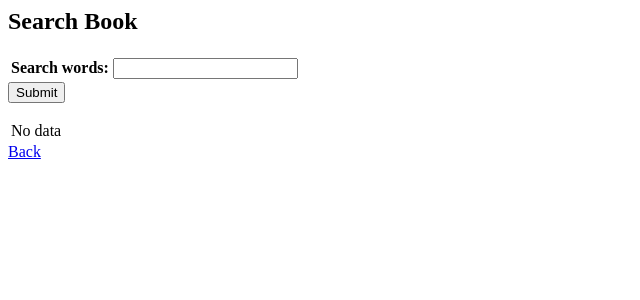
After one commit to tab0902/bookplaylist, a Django app: page /playlist/create/book/ in a window 1280 px wide. The commit adds this page. Shown: the top 300 px of the page, without its empty margins (0-640 px from the left). Run offline with Django 3.2, Linux system fonts and the light colour scheme; the visitor is signed in with stand-in values (Sample User, id 1).

Commit message:
Enable to store Book.id to session

```diff
--- a/bookplaylist/views.py
+++ b/bookplaylist/views.py
@@ -30,6 +30,8 @@ class SearchFormView(generic.FormView):
         return query
 
     def form_valid(self, form):
-        query = self._encode_query(form.cleaned_data['q'])
-        self.success_url += '?{}'.format(query)
+        self.query = self._encode_query(form.cleaned_data['q'])
         return super().form_valid(form)
+
+    def get_success_url(self):
+        return super().get_success_url() + '?{}'.format(self.query)
--- /dev/null
+++ b/main/templates/main/playlist/books.html
@@ -0,0 +1,54 @@
+{% load i18n %}
+<h2>{{ title }}</h2>
+
+<form action="" method="post">
+    <table>
+        {{ form.as_table }}
+    </table>
+    {% csrf_token %}
+    <input type="submit">
+</form>
+
+<table>
+    <tbody>
+        {% for book in books %}
+        <tr>
+            <td rowspan="5"><img src='{{ book.cover }}'></td>
+            <td>{{ book.title }}</td>
+        </tr>
+        <tr>
+            <td>{{ book.author }}</td>
+        </tr>
+        <tr>
+            <td>{{ book.publisher }}</td>
+        </tr>
+        <tr>
+            <td>{{ book.pubdate }}</td>
+        </tr>
+        <tr>
+            <td>
+                {% if book.pk|stringformat:'s' in books_in_session %}
+                <button onclick="location.href='{% url 'main:playlist_'|add:mode|add:'_book_store' pk book.pk %}'" disabled>{% trans 'Add book' %}</button>
+                {% trans 'This book is already in the playlist.' %}
+                {% else %}
+                <button onclick="location.href='{% url 'main:playlist_'|add:mode|add:'_book_store' pk book.pk %}'">{% trans 'Add book' %}</button>
+                {% endif %}
+            </td>
+        </tr>
+        {% empty %}
+        <tr>
+            <td>{% trans 'No data' %}</td>
+        </tr>
+        {% endfor %}
+    </tbody>
+</table>
+
+{% if mode|add:'/book' in request.META.HTTP_REFERER %}
+{% if mode == 'create' %}
+<a href="{% url 'main:playlist_create' %}">{% trans 'Back' %}</a>
+{% elif mode == 'update' %}
+<a href="{% url 'main:playlist_update' pk %}">{% trans 'Back' %}</a>
+{% endif %}
+{% else %}
+<a href="{{ request.META.HTTP_REFERER }}">{% trans 'Back' %}</a>
+{% endif %}
--- a/main/templates/main/playlist/update.html
+++ b/main/templates/main/playlist/update.html
@@ -9,4 +9,10 @@
     <input type="submit">
 </form>
 
+<a href="{% url 'main:playlist_update_book' playlist.pk %}">{% trans 'Add book' %}</a>
+
+{% if 'complete' in request.META.HTTP_REFERER or 'update/book' in request.META.HTTP_REFERER %}
 <a href="{% url 'main:playlist_detail' playlist.pk %}">{% trans 'Back' %}</a>
+{% else %}
+<a href="{{ request.META.HTTP_REFERER }}">{% trans 'Back' %}</a>
+{% endif %}
--- a/main/urls.py
+++ b/main/urls.py
@@ -5,9 +5,13 @@ app_name = 'main'
 urlpatterns = [
     path('', views.IndexView.as_view(), name='index'),
     path('playlist/', views.PlaylistView.as_view(), name='playlist'),
+    path('playlist/create/', views.PlaylistCreateView.as_view(), name='playlist_create'),
+    path('playlist/create/book/', views.PlaylistCreateBookView.as_view(), name='playlist_create_book'),
+    path('playlist/create/book/<uuid:book>/', views.PlaylistCreateBookStoreView.as_view(), name='playlist_create_book_store'),
+    path('playlist/create/complete/', views.PlaylistCreateCompleteView.as_view(), name='playlist_create_complete'),
     path('playlist/<uuid:pk>/', views.PlaylistDetailView.as_view(), name='playlist_detail'),
     path('playlist/<uuid:pk>/update/', views.PlaylistUpdateView.as_view(), name='playlist_update'),
+    path('playlist/<uuid:pk>/update/book/', views.PlaylistUpdateBookView.as_view(), name='playlist_update_book'),
+    path('playlist/<uuid:pk>/update/book/<uuid:book>/', views.PlaylistUpdateBookStoreView.as_view(), name='playlist_update_book_store'),
     path('playlist/<uuid:pk>/delete/', views.PlaylistDeleteView.as_view(), name='playlist_delete'),
-    path('playlist/create/', views.PlaylistCreateView.as_view(), name='playlist_create'),
-    path('playlist/create/complete/', views.PlaylistCreateCompleteView.as_view(), name='playlist_create_complete'),
 ]
--- a/main/views.py
+++ b/main/views.py
@@ -11,7 +11,9 @@ from django.views import generic
 from .forms import (
     PlaylistForm, SearchForm,
 )
-from .models import Playlist
+from .models import (
+    Book, Playlist,
+)
 from bookplaylist.views import (
     ContextMixin, SearchFormView, login_required,
 )
@@ -61,9 +63,22 @@ class PlaylistDetailView(ContextMixin, generic.DetailView):
         return obj
 
 
+SESSION_KEY_PREFIX = 'books_'
+MODE_CREATE = 'create'
+MODE_UPDATE = 'update'
+
+
+class BookMixin:
+    mode = None
+
+    def _get_key_name(self):
+        return SESSION_KEY_PREFIX + self.mode
+
+
 @login_required
-class PlaylistCreateView(ContextMixin, generic.CreateView):
+class PlaylistCreateView(ContextMixin, BookMixin, generic.CreateView):
     form_class = PlaylistForm
+    mode = MODE_CREATE
     model = Playlist
     success_url = reverse_lazy('main:playlist_create_complete')
     template_name = 'main/playlist/create.html'
@@ -74,16 +89,17 @@ class PlaylistCreateView(ContextMixin, generic.CreateView):
         kwargs['user'] = self.request.user
         return kwargs
 
-
-@login_required
-class PlaylistCreateCompleteView(ContextMixin, generic.TemplateView):
-    template_name = 'main/playlist/create_complete.html'
-    title = _('Playlist created')
+    def get(self, request, *args, **kwargs):
+        key = self._get_key_name()
+        if not request.GET.get('continue') and key in request.session:
+            del request.session[key]
+        return super().get(request, *args, **kwargs)
 
 
 @login_required
-class PlaylistUpdateView(ContextMixin, generic.UpdateView):
+class PlaylistUpdateView(ContextMixin, BookMixin, generic.UpdateView):
     form_class = PlaylistForm
+    mode = MODE_UPDATE
     model = Playlist
     template_name = 'main/playlist/update.html'
     title = _('Update playlist')
@@ -93,12 +109,101 @@ class PlaylistUpdateView(ContextMixin, generic.UpdateView):
         kwargs['user'] = self.request.user
         return kwargs
 
+    def get(self, request, *args, **kwargs):
+        key = self._get_key_name()
+        if not request.GET.get('continue') and key in request.session:
+            del request.session[key]
+        return super().get(request, *args, **kwargs)
+
     def form_valid(self, form):
         messages.success(self.request, _('Playlist updated successfully.'))
         return super().form_valid(form)
 
     def get_success_url(self):
         return reverse_lazy('main:playlist_detail', args=(self.kwargs.get('pk'),))
+
+
+@login_required
+class BasePlaylistBookView(ContextMixin, BookMixin, SearchFormView):
+    form_class = SearchForm
+    success_url = None
+    template_name = 'main/playlist/books.html'
+    title = _('Search Book')
+
+    def get_context_data(self, **kwargs):
+        context = super().get_context_data(**kwargs)
+        query = self.request.GET.get('q')
+        if query:
+            q_list = re.split('\s', query)
+            conditions = [Q(title__icontains=q) for q in q_list]\
+                       + [Q(title_collation_key__icontains=q) for q in q_list]\
+                       + [Q(author__icontains=q) for q in q_list]
+            conditions = reduce(lambda x, y: x | y, conditions)
+            books = Book.objects.filter(conditions).order_by('pubdate')
+        else:
+            books = None
+        context['books'] = books
+        context['books_in_session'] = self.request.session.get(self._get_key_name())
+        context['mode'] = self.mode
+        return context
+
+
+class PlaylistCreateBookView(BasePlaylistBookView):
+    mode = MODE_CREATE
+    success_url = reverse_lazy('main:playlist_create_book')
+
+
+class PlaylistUpdateBookView(BasePlaylistBookView):
+    mode = MODE_UPDATE
+
+    def get_context_data(self, **kwargs):
+        context = super().get_context_data(**kwargs)
+        context['pk'] = self.kwargs.get('pk')
+        return context
+
+    def get_success_url(self):
+        self.success_url = reverse_lazy('main:playlist_update_book', args=(self.kwargs.get('pk'),))
+        return super().get_success_url()
+
+
+@login_required
+class BasePlaylistBookStoreView(BookMixin, generic.RedirectView):
+    url = None
+
+    def dispatch(self, *args, **kwargs):
+        book = str(self.kwargs.get('book'))
+        session = self.request.session
+        key = self._get_key_name()
+        if key in session and book not in session.get('key'):
+            session[key] += [book]
+        else:
+            session[key] = [book]
+        return super().dispatch(*args, **kwargs)
+
+    def get_redirect_url(self, *args, **kwargs):
+        self.url += '?continue=True'
+        return super().get_redirect_url(*args, **kwargs)
+
+
+@login_required
+class PlaylistCreateBookStoreView(BasePlaylistBookStoreView):
+    mode = MODE_CREATE
+    url = reverse_lazy('main:playlist_create')
+
+
+@login_required
+class PlaylistUpdateBookStoreView(BasePlaylistBookStoreView):
+    mode = MODE_UPDATE
+
+    def get_redirect_url(self, *args, **kwargs):
+        self.url = reverse_lazy('main:playlist_update', args=(self.kwargs.get('pk'),))
+        return super().get_redirect_url(*args, **kwargs)
+
+
+@login_required
+class PlaylistCreateCompleteView(ContextMixin, generic.TemplateView):
+    template_name = 'main/playlist/create_complete.html'
+    title = _('Playlist created')
 
 
 @login_required
```
Also changed, not shown: main/templates/main/playlist/create.html (+7 -1 lines).
